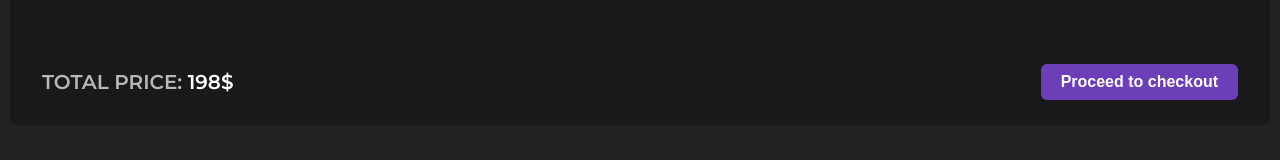
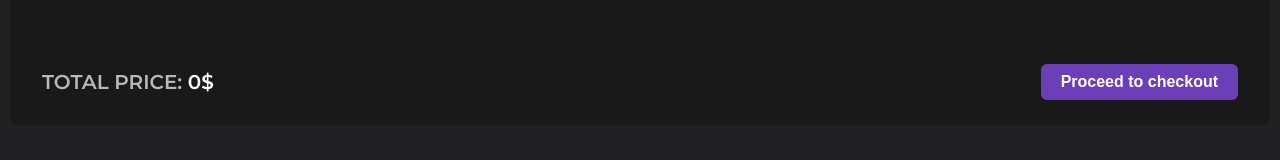
Before and after one commit to Mag1sstr/online-store-nextjs, a Next.js app: page /cart in a window 1280 px wide. Shown: the part 374-534 px from the top of the page. Built offline with nearby package versions, Linux system fonts and the light colour scheme.

Commit message:
update cart

```diff
--- a/src/components/CartItem/CartItem.tsx
+++ b/src/components/CartItem/CartItem.tsx
@@ -1,4 +1,4 @@
-import { IProducts } from "@/types/interfaces";
+import { ICart } from "@/types/interfaces";
 import styles from "./CartItem.module.css";
 import Image from "next/image";
 import delImage from "../../images/del.svg";
@@ -8,7 +8,8 @@ export default function CartItem({
   title,
   category,
   price,
-}: IProducts) {
+  count,
+}: ICart) {
   return (
     <div className={styles.item}>
       <div className={styles.row}>
@@ -21,7 +22,7 @@ export default function CartItem({
       <div className={styles.price}>{price}$</div>
       <div className={styles.counter}>
         <button>-</button>
-        <div className={styles.amount}>1</div>
+        <div className={styles.amount}>{count}</div>
         <button>+</button>
       </div>
       <div>
--- a/src/components/CartPage/CartPage.tsx
+++ b/src/components/CartPage/CartPage.tsx
@@ -6,6 +6,7 @@ import { useAppSelector } from "@/store/store";
 
 export default function CartPage() {
   const { cart } = useAppSelector((state) => state.cart);
+  const totalPrice = cart.reduce((acc, v) => acc + v.price * v.count, 0);
   return (
     <section className={styles.cart}>
       <div className="conteiner">
@@ -18,7 +19,7 @@ export default function CartPage() {
           </div>
           <div className={styles.row}>
             <div className={styles.total}>
-              TOTAL PRICE: <span>198$</span>
+              TOTAL PRICE: <span>{totalPrice}$</span>
             </div>
             <Button>Proceed to checkout</Button>
           </div>
--- a/src/components/ProductPage/ProductPage.tsx
+++ b/src/components/ProductPage/ProductPage.tsx
@@ -49,7 +49,9 @@ export default function ProductPage() {
               </p>
               <p className={styles.text}>{data?.description}</p>
               <div className={styles.buttons}>
-                <Button onClick={() => dispatch(addCart({ ...data }))}>
+                <Button
+                  onClick={() => dispatch(addCart({ ...data, count: 1 }))}
+                >
                   Add to cart
                 </Button>
                 <Button>Add to favorites</Button>
--- a/src/store/cartSlice.ts
+++ b/src/store/cartSlice.ts
@@ -1,8 +1,8 @@
-import { IProducts } from "@/types/interfaces";
+import { ICart } from "@/types/interfaces";
 import { createSlice } from "@reduxjs/toolkit";
 
 interface ICartSlice {
-  cart: IProducts[];
+  cart: ICart[];
 }
 
 const initialState: ICartSlice = {
--- a/src/types/interfaces.ts
+++ b/src/types/interfaces.ts
@@ -19,3 +19,7 @@ export interface ICategory {
   slug: string;
   image: string;
 }
+
+export interface ICart extends IProducts {
+  count: number;
+}
```
